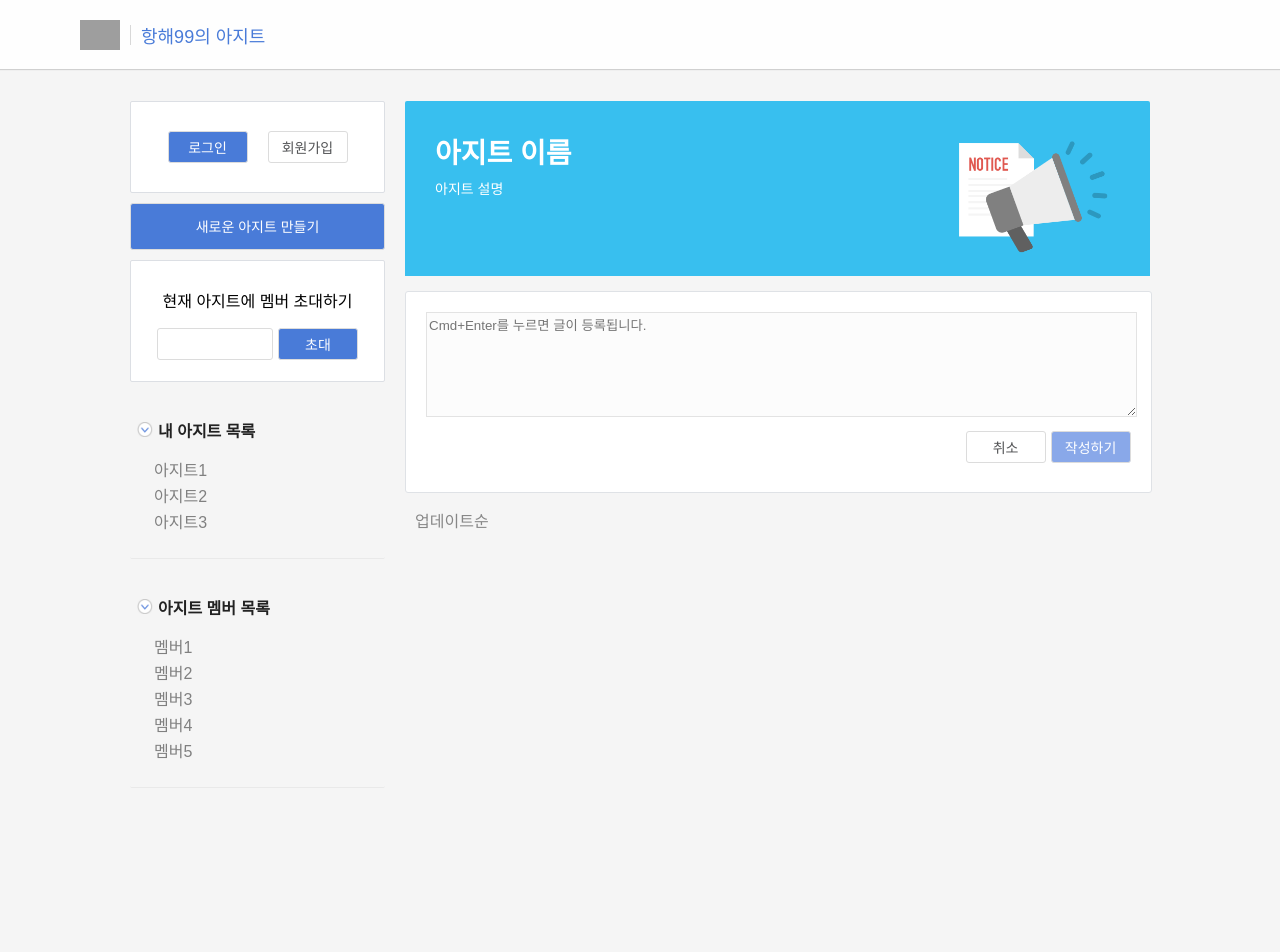
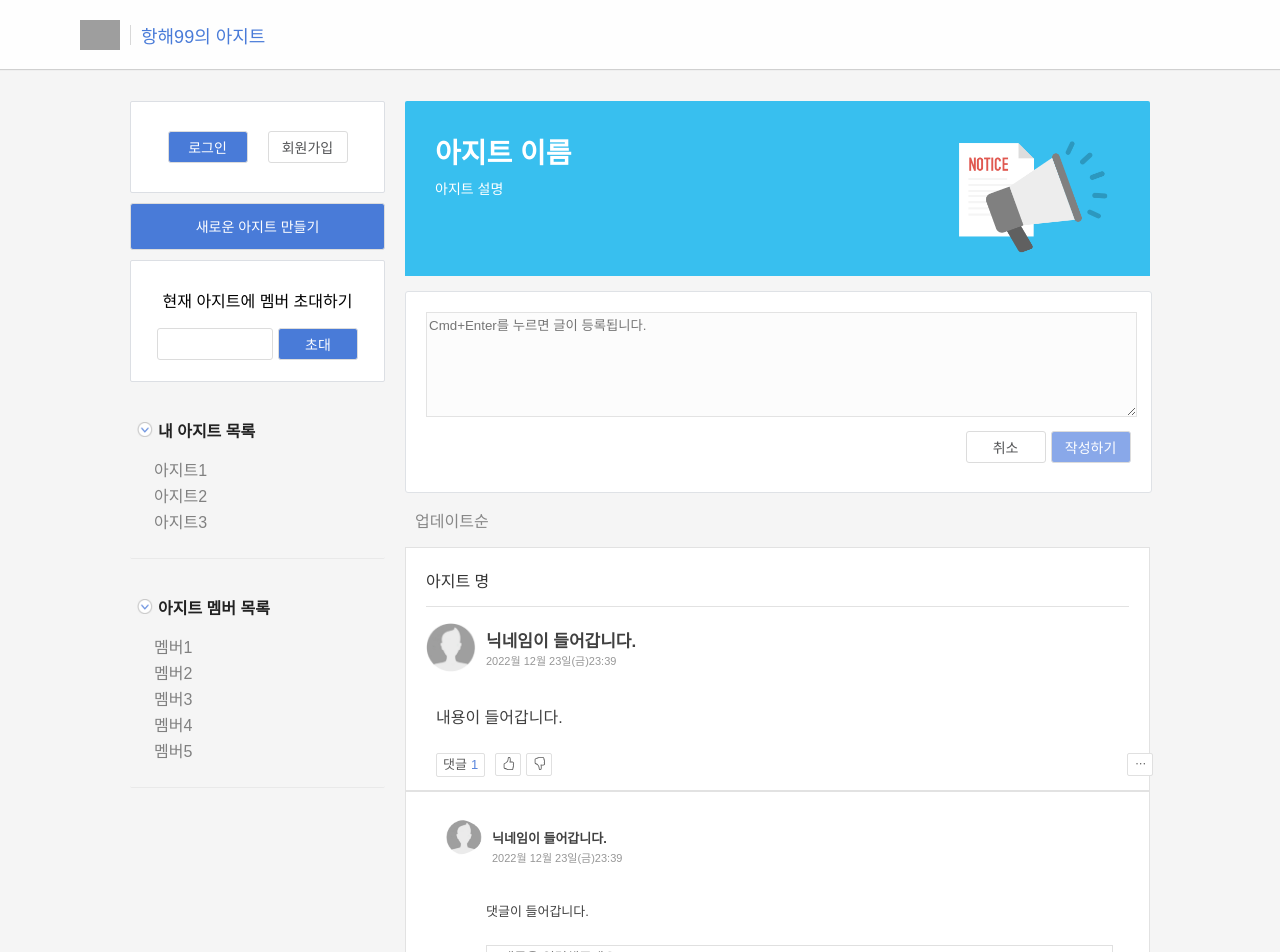
Before and after one commit to DahyeJang/agit-clone-FE, a React (Create React App) app: page / in a window 1280 px wide. Shown: the top 952 px of the page. Before the commit the page ends 800 px from the top, so only its background shows below. Built offline with nearby package versions, Linux system fonts and the light colour scheme; grey boxes are pictures that could not be loaded.

Commit message:
feat: 메인에 글쓰기 파일 넣기

```diff
--- /dev/null
+++ b/src/components/Main/PostList.js
@@ -0,0 +1,231 @@
+import React from "react";
+import { useNavigate } from "react-router-dom";
+import styled from "styled-components";
+import basicImg from "../../img/basicImg.png";
+import { BsHandThumbsUp, BsHandThumbsDown } from "react-icons/bs";
+import { AiOutlineEllipsis } from "react-icons/ai";
+const CreateAgitForm = () => {
+  const navigate = useNavigate();
+
+  const createAgitBtn = () => {
+    navigate("/");
+  };
+
+  return (
+    <div>
+      <MainDiv>
+        <HeaderDiv>아지트 명</HeaderDiv>
+        <SuvDiv>
+          <Photo src={basicImg} />
+          <InDiv>
+            <Nick>닉네임이 들어갑니다.</Nick>
+            <DateDiv>2022월 12월 23일(금)23:39</DateDiv>
+          </InDiv>
+        </SuvDiv>
+        <Content>내용이 들어갑니다.</Content>
+        <BtnDiv>
+          <MsgBtn>
+            <span>댓글</span>
+            <Num>1</Num>
+          </MsgBtn>
+          <LikeBtn type="button">
+            <BsHandThumbsUp />
+          </LikeBtn>
+          <HateBtn type="button">
+            <BsHandThumbsDown />
+          </HateBtn>
+          <EtcBtn type="button">
+            <AiOutlineEllipsis />
+          </EtcBtn>
+        </BtnDiv>
+      </MainDiv>
+      <MMainDiv>
+        <SuvDiv>
+          <PPhoto src={basicImg} />
+          <InDiv>
+            <NNick>닉네임이 들어갑니다.</NNick>
+            <DateDiv>2022월 12월 23일(금)23:39</DateDiv>
+          </InDiv>
+        </SuvDiv>
+        <CContent>댓글이 들어갑니다.</CContent>
+        <BtnDiv>
+          <CmtInput placeholder="댓글을 입력해주세요."></CmtInput>
+        </BtnDiv>
+      </MMainDiv>
+    </div>
+  );
+};
+
+export default CreateAgitForm;
+
+const MainDiv = styled.div`
+  height: 222px;
+  border: 1px solid #e2e2e2;
+  padding: 0px 20px 20px;
+  background-color: #fff;
+  margin-top: 15px;
+`;
+
+const MMainDiv = styled.div`
+  height: 198px;
+  border: 1px solid #e2e2e2;
+  padding: 12px 20px 20px;
+  background-color: #fff;
+`;
+
+const HeaderDiv = styled.div`
+  color: #333333;
+  font-size: medium;
+  padding: 20px 0px 14px;
+  border-bottom: 1px solid #e2e2e2;
+`;
+
+const Photo = styled.img`
+  display: inline-block;
+  position: relative;
+  border-radius: 50%;
+  background-origin: padding-box;
+  background-position: 50% 50%;
+  background-size: cover;
+  vertical-align: top;
+  width: 50px;
+  height: 50px;
+`;
+
+const PPhoto = styled.img`
+  display: inline-block;
+  position: relative;
+  padding-left: 20px;
+  border-radius: 50%;
+  background-origin: padding-box;
+  background-position: 50% 50%;
+  background-size: cover;
+  vertical-align: top;
+  width: 36px;
+  height: 36px;
+`;
+
+const SuvDiv = styled.div`
+  position: relative;
+  display: flex;
+  clear: both;
+  padding-top: 15px;
+`;
+
+const InDiv = styled.div`
+  padding-left: 10px;
+  margin-bottom: 26px;
+  padding-top: 9px;
+`;
+
+const Nick = styled.div`
+  display: block;
+  font-weight: bold;
+  font-size: 17px;
+  line-height: 21px;
+  color: #404040;
+`;
+
+const NNick = styled.div`
+  display: block;
+  font-weight: bold;
+  font-size: 13px;
+  line-height: 21px;
+  color: #404040;
+`;
+
+const DateDiv = styled.div`
+  font-weight: 400;
+  font-size: 11px;
+  color: #979797;
+`;
+
+const Content = styled.div`
+  width: 678px;
+  padding-top: 10px;
+  padding-left: 10px;
+  margin-bottom: 0;
+  word-wrap: break-word;
+  word-break: break-all;
+  color: #404040;
+`;
+
+const CContent = styled.div`
+  width: 678px;
+  padding-top: 10px;
+  padding-left: 60px;
+  margin-bottom: 0;
+  font-size: 13px;
+  word-wrap: break-word;
+  word-break: break-all;
+  color: #404040;
+`;
+
+const BtnDiv = styled.div`
+  width: 720px;
+  height: 24px;
+  position: relative;
+  clear: both;
+  padding-top: 25px;
+  padding-left: 10px;
+`;
+
+const MsgBtn = styled.span`
+  display: inline-block;
+  height: 22px;
+  margin-right: 10px;
+  padding: 0 6px;
+  border: 1px solid #e0e0e0;
+  border-radius: 2px;
+  font-size: 13px;
+  line-height: 22px;
+  color: #5c5c5c;
+  text-align: center;
+  vertical-align: top;
+`;
+
+const Num = styled.span`
+  padding-left: 4px;
+  color: #5985dc;
+`;
+
+const LikeBtn = styled.button`
+  background-color: white;
+  color: #5c5c5c;
+  margin-top: 0.3px;
+  border: 1px solid #e0e0e0;
+  border-radius: 2px;
+  width: 26px;
+  height: 23px;
+`;
+
+const HateBtn = styled.button`
+  background-color: white;
+  color: #5c5c5c;
+  margin-top: 0.3px;
+  margin-left: 5px;
+  border: 1px solid #e0e0e0;
+  border-radius: 2px;
+  width: 26px;
+  height: 23px;
+`;
+
+const EtcBtn = styled.button`
+  background-color: white;
+  color: #5c5c5c;
+  margin-top: 0.3px;
+  margin-left: 575px;
+  border: 1px solid #e0e0e0;
+  border-radius: 2px;
+  width: 26px;
+  height: 23px;
+`;
+
+const CmtInput = styled.input`
+  width: 610px;
+  height: 22px;
+  color: #333333;
+  padding: 0px 0px 0px 15px;
+  margin-left: 50px;
+  border: 1px solid #e0e0e0;
+`;
--- a/src/pages/Main.js
+++ b/src/pages/Main.js
@@ -4,6 +4,7 @@ import Button from "../components/elem/Button";
 import Profile from "../components/Main/Profile";
 import PostForm from "../components/Main/PostForm";
 import Invite from "../components/Main/Invite";
+import PostList from "../components/Main/PostList";
 
 const Main = () => {
   return (
@@ -54,6 +55,7 @@ const Main = () => {
         </StheaderImg>
         <PostForm />
         <UpdateP>업데이트순</UpdateP>
+        <PostList />
       </StRight>
     </>
   );
```
